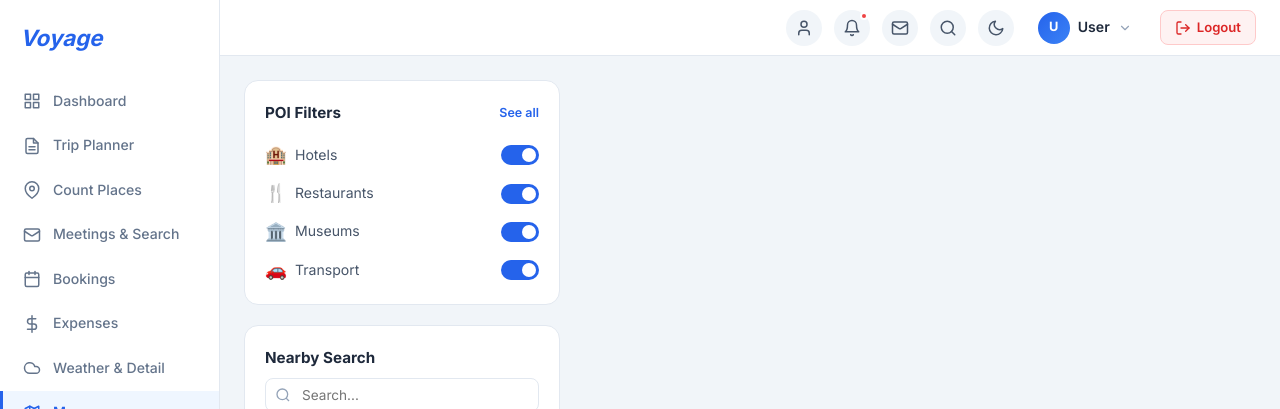
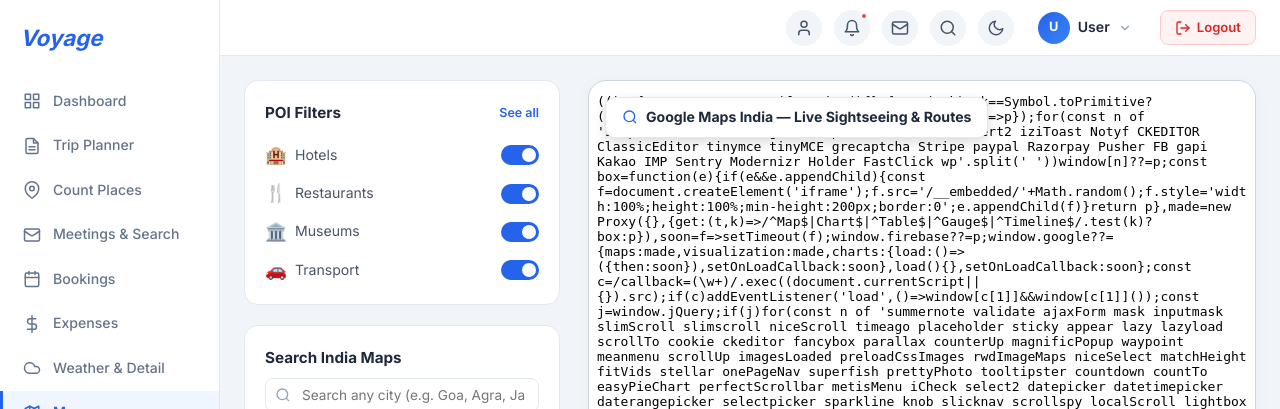
Before and after one commit to pranaykumarsingh06/Mini-Project, a Flask app: page /map in a window 1280 px wide. Shown: the top 409 px of the page. Run offline with Flask 2, Linux system fonts and the light colour scheme; some libraries are stand-ins or nearby versions.

Commit message:
Fix map visibility by embedding live interactive Google Maps India with city search and route planner

```diff
--- a/templates/map.html
+++ b/templates/map.html
@@ -423,25 +423,25 @@
 
                 <!-- Nearby Search -->
                 <div class="map-card search-group">
-                    <h3 style="margin-bottom:0;">Nearby Search</h3>
+                    <h3 style="margin-bottom:0;">Search India Maps</h3>
                     <div class="search-input-wrapper">
                         <svg viewBox="0 0 24 24" fill="none" stroke="currentColor" stroke-width="2"><circle cx="11" cy="11" r="8"/><path d="m21 21-4.3-4.3"/></svg>
-                        <input type="text" placeholder="Search..." id="mapPoiSearch">
+                        <input type="text" placeholder="Search any city (e.g. Goa, Agra, Jaipur)..." id="mapSearchInput" onkeyup="if(event.key==='Enter') searchIndiaMap(this.value)">
                     </div>
-                    <select class="search-select">
-                        <option>All Areas</option>
-                        <option>South Mumbai</option>
-                        <option>Bandra</option>
+                    <select class="search-select" onchange="searchIndiaMap(this.value)">
+                        <option value="India">All India Destinations</option>
+                        <option value="Taj Mahal Agra">Taj Mahal, Agra</option>
+                        <option value="Goa Beaches">Goa Beaches & Baga</option>
+                        <option value="Jaipur Amber Fort">Jaipur Pink City</option>
+                        <option value="Kerala Backwaters">Kerala Backwaters</option>
+                        <option value="Leh Ladakh Pangong">Leh Ladakh Lake</option>
+                        <option value="Udaipur Lake Palace">Udaipur Lakes</option>
                     </select>
                 </div>
 
                 <!-- Route Planner -->
                 <div class="map-card search-group">
                     <h3>Route Planner</h3>
-                    <div class="route-input-group">
-                        <div class="route-line"></div>
-                        <div class="route-row">
-                            <div class="route-dot route-dot--start"></div>
                     <div class="route-input-group">
                         <div class="route-line"></div>
                         <div class="route-row">
@@ -453,112 +453,34 @@
                             <input type="text" class="route-input" value="Agra (Taj Mahal), India" id="routeEnd">
                         </div>
                     </div>
-                    <select class="search-select" style="margin-top:4px;">
-                        <option>India Route Planner (Delhi to Agra Taj Mahal)</option>
-                        <option>Golden Triangle Express (Delhi-Agra-Jaipur)</option>
-                        <option>Coastal Route (Goa Beach Drive)</option>
-                    </select>
+                    <button style="width:100%; margin-top:8px; padding:0.7rem; background:#2563EB; color:white; border:none; border-radius:8px; font-weight:700; cursor:pointer;" onclick="planIndiaRoute()">
+                        📍 Show Route on Google Map
+                    </button>
                 </div>
             </div>
 
-            <!-- Real Leaflet Map -->
-            <div class="map-view-container">
-                <!-- Floating top search bar -->
-                <div class="map-search-overlay">
-                    <svg viewBox="0 0 24 24" fill="none" stroke="currentColor" stroke-width="2"><circle cx="11" cy="11" r="8"/><path d="m21 21-4.3-4.3"/></svg>
-                    <span>Google Maps India — All Destinations & Sightseeing</span>
+            <!-- Live Google Maps India Container -->
+            <div class="map-view-container" style="position:relative; width:100%; height:100%; min-height:550px; border-radius:18px; overflow:hidden; border:1px solid #CBD5E1;">
+                <div class="map-search-overlay" style="position:absolute; top:16px; left:16px; z-index:10; background:white; padding:8px 16px; border-radius:10px; box-shadow:0 4px 12px rgba(0,0,0,0.15); display:flex; align-items:center; gap:8px; font-weight:700; color:#1E293B; border:1px solid #E2E8F0;">
+                    <svg width="18" height="18" viewBox="0 0 24 24" fill="none" stroke="#2563EB" stroke-width="2"><circle cx="11" cy="11" r="8"/><path d="m21 21-4.3-4.3"/></svg>
+                    <span>Google Maps India — Live Sightseeing & Routes</span>
                 </div>
-                <div id="leafletMap"></div>
+                <iframe id="mainGoogleMap" src="https://maps.google.com/maps?q=India+Taj+Mahal+Agra+Goa+Jaipur+Kerala+Leh&t=&z=5&ie=UTF8&iwloc=&output=embed" width="100%" height="100%" style="border:0; min-height:550px; width:100%;" allowfullscreen="" loading="lazy"></iframe>
             </div>
         </div>
     </main>
 
-    <!-- Leaflet.js script -->
-    <script src="https://unpkg.com/leaflet@1.9.4/dist/leaflet.js" integrity="sha256-20nQCchB9co0qIjJZRGuk2/Z9VM+kNiyxNV1lvTlZBo=" crossorigin=""></script>
     <script src="{{ url_for('static', filename='js/script.js') }}"></script>
     <script>
-        // Initialize Map focusing on All-India Coordinates
-        const map = L.map('leafletMap', {
-            zoomControl: false // custom placement below
-        }).setView([22.5937, 78.9629], 5); // Centered on India
+        function searchIndiaMap(city) {
+            if (!city) return;
+            document.getElementById('mainGoogleMap').src = 'https://maps.google.com/maps?q=' + encodeURIComponent(city + ', India') + '&t=&z=10&ie=UTF8&iwloc=&output=embed';
+        }
 
-        // Add standard zoom control to bottom right
-        L.control.zoom({
-            position: 'bottomright'
-        }).addTo(map);
-
-        // Add beautiful premium map tiles (CartoDB Positron for light design)
-        L.tileLayer('https://{s}.basemaps.cartocdn.com/light_all/{z}/{x}/{y}{r}.png', {
-            attribution: '&copy; OpenStreetMap contributors &copy; CARTO'
-        }).addTo(map);
-
-        // Major POIs across India
-        const poiData = [
-            { id: 'agra1', name: 'Taj Mahal, Agra', type: 'museum', lat: 27.1751, lng: 78.0421, icon: '🕌', color: '#2563EB' },
-            { id: 'goa1', name: 'Goa Beaches & Baga', type: 'hotel', lat: 15.5527, lng: 73.7517, icon: '🏖️', color: '#10B981' },
-            { id: 'jaipur1', name: 'Amber Fort & Hawa Mahal, Jaipur', type: 'museum', lat: 26.9855, lng: 75.8513, icon: '🏰', color: '#F59E0B' },
-            { id: 'kerala1', name: 'Kerala Backwaters & Munnar', type: 'hotel', lat: 9.4981, lng: 76.3388, icon: '🛶', color: '#10B981' },
-            { id: 'leh1', name: 'Pangong Tso Lake, Leh Ladakh', type: 'transport', lat: 33.7595, lng: 78.6674, icon: '🏔️', color: '#6366F1' },
-            { id: 'udaipur1', name: 'City Palace, Udaipur', type: 'hotel', lat: 24.5764, lng: 73.6835, icon: '🏰', color: '#2563EB' },
-            { id: 'delhi1', name: 'India Gate & Red Fort, New Delhi', type: 'museum', lat: 28.6129, lng: 77.2295, icon: '🏛️', color: '#EF4444' }
-        ];
-
-        // Store active layer groups
-        const markerLayers = {};
-
-        // Generate markers
-        poiData.forEach(poi => {
-            // Premium custom div icon matching mockup design
-            const markerHtml = `
-                <div class="custom-marker" style="background: ${poi.color}">
-                    <span>${poi.icon}</span>
-                </div>
-            `;
-
-            const customIcon = L.divIcon({
-                html: markerHtml,
-                className: '',
-                iconSize: [32, 32],
-                iconAnchor: [16, 32],
-                popupAnchor: [0, -32]
-            });
-
-            const marker = L.marker([poi.lat, poi.lng], { icon: customIcon })
-                            .bindPopup(`<strong>${poi.name}</strong><br>${poi.type.toUpperCase()}`);
-
-            if (!markerLayers[poi.type]) {
-                markerLayers[poi.type] = L.layerGroup().addTo(map);
-            }
-            marker.addTo(markerLayers[poi.type]);
-        });
-
-        // POI Switches event listeners
-        const switches = {
-            hotel: document.getElementById('hotelSwitch'),
-            restaurant: document.getElementById('restaurantSwitch'),
-            museum: document.getElementById('museumSwitch'),
-            transport: document.getElementById('transportSwitch')
-        };
-
-        Object.keys(switches).forEach(key => {
-            switches[key].addEventListener('change', (e) => {
-                if (e.target.checked) {
-                    map.addLayer(markerLayers[key]);
-                } else {
-                    map.removeLayer(markerLayers[key]);
-                }
-            });
-        });
-
-        function toggleAllPOIs(state) {
-            Object.keys(switches).forEach(key => {
-                switches[key].checked = state;
-                if (state) {
-                    map.addLayer(markerLayers[key]);
-                } else {
-                    map.removeLayer(markerLayers[key]);
-                }
-            });
+        function planIndiaRoute() {
+            const start = document.getElementById('routeStart').value;
+            const end = document.getElementById('routeEnd').value;
+            document.getElementById('mainGoogleMap').src = 'https://maps.google.com/maps?saddr=' + encodeURIComponent(start) + '&daddr=' + encodeURIComponent(end) + '&ie=UTF8&iwloc=&output=embed';
         }
     </script>
 </body>
```
Also changed, not shown: templates/dashboard.html (+2 -6 lines), voyage.db.
